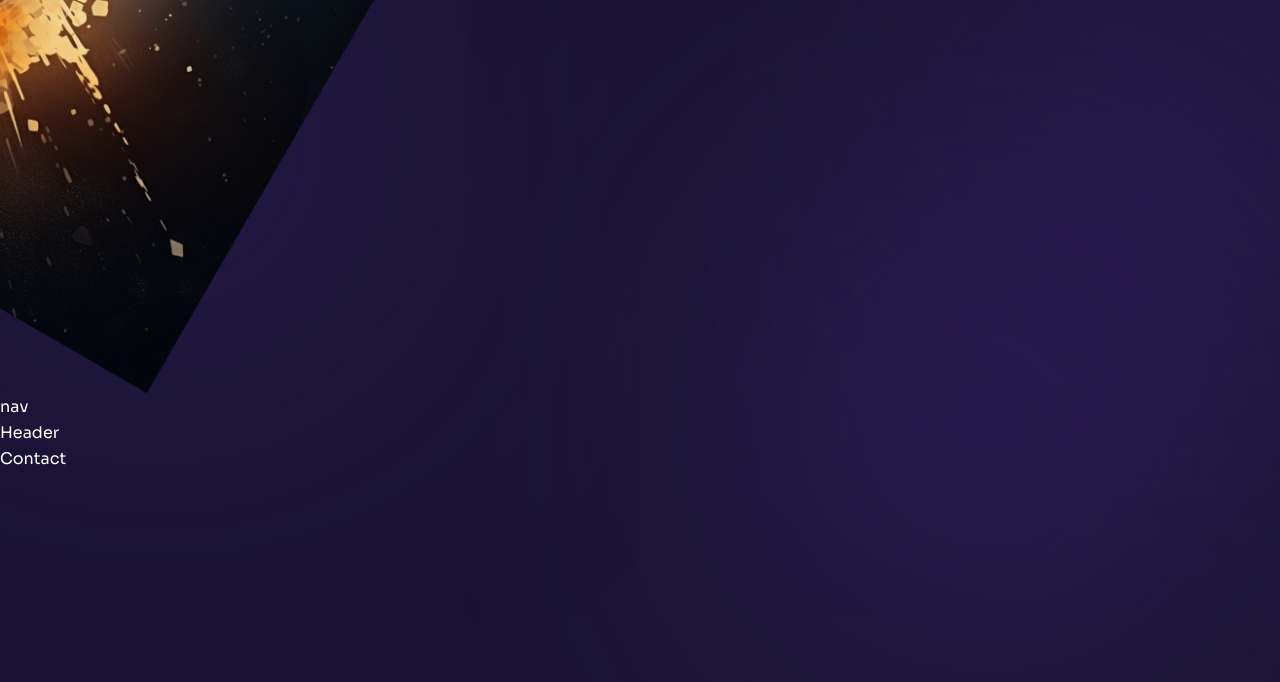
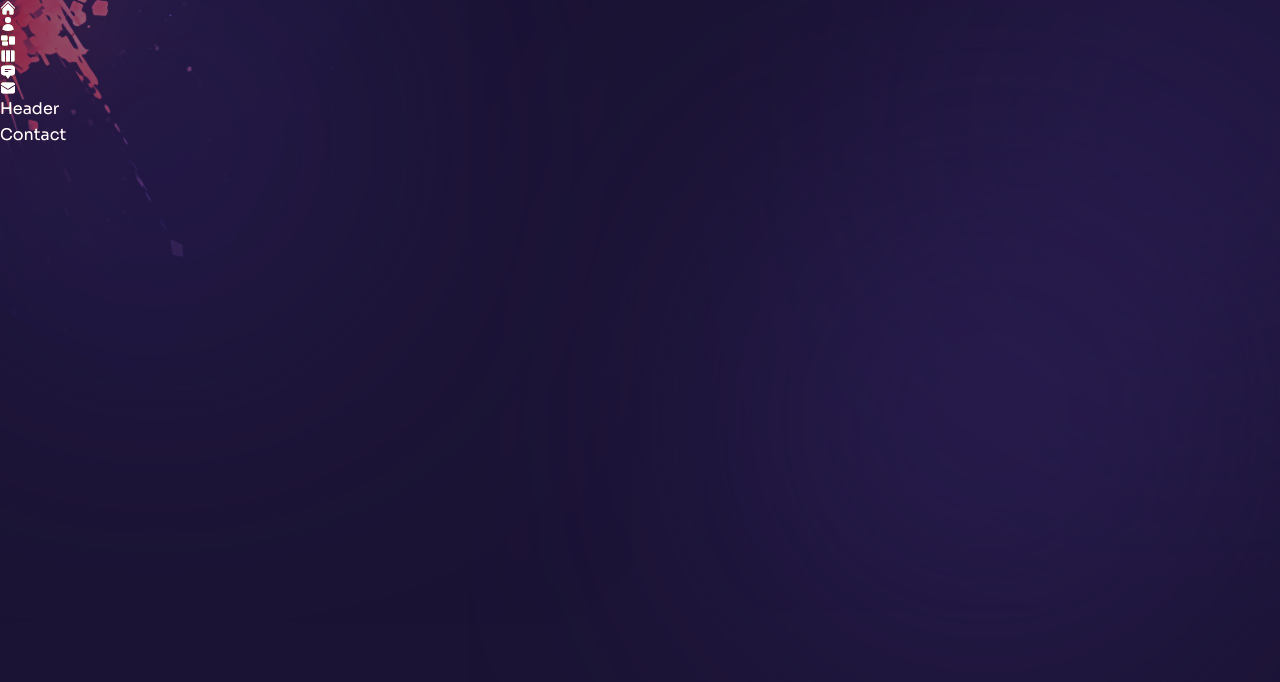
Before and after one commit to ismaelsoares/ismael-portfolio-starter, a Next.js app: page /contact in a window 1280 px wide. Shown: the top 682 px of the page. Built offline with nearby package versions, Linux system fonts and the light colour scheme.

Commit message:
Add functionalities navbar

```diff
--- a/components/Nav.js
+++ b/components/Nav.js
@@ -1,3 +1,8 @@
+//next Link
+import Link from 'next/link';
+//next Router
+import { useRouter } from 'next/router';
+
 // icons
 import {
   HiHome,
@@ -27,5 +32,15 @@ export const navData = [
 ];
 
 export const Nav = () => {
-  return <nav>nav</nav>;
+  return (
+    <nav>
+      {/* {inner} */}
+      <div>
+        {navData.map((link, index) => {
+          return <Link key={index} href={link.path}>{link.icon}</Link>
+        })}
+      </div>
+    </nav>
+
+  );
 };
--- a/components/TopLeftImg.js
+++ b/components/TopLeftImg.js
@@ -2,7 +2,7 @@ import Image from 'next/image';
 
 export const TopLeftImg = () => {
   return (
-    <div>
+    <div className='top-0 left-0 z-10 absolute mix-blend-color-dodge w-[200px] xl:w-[400px] opacity-50'>
       <Image src='/top-left-img.png' width={400} height={400} />
     </div>
   )
```
